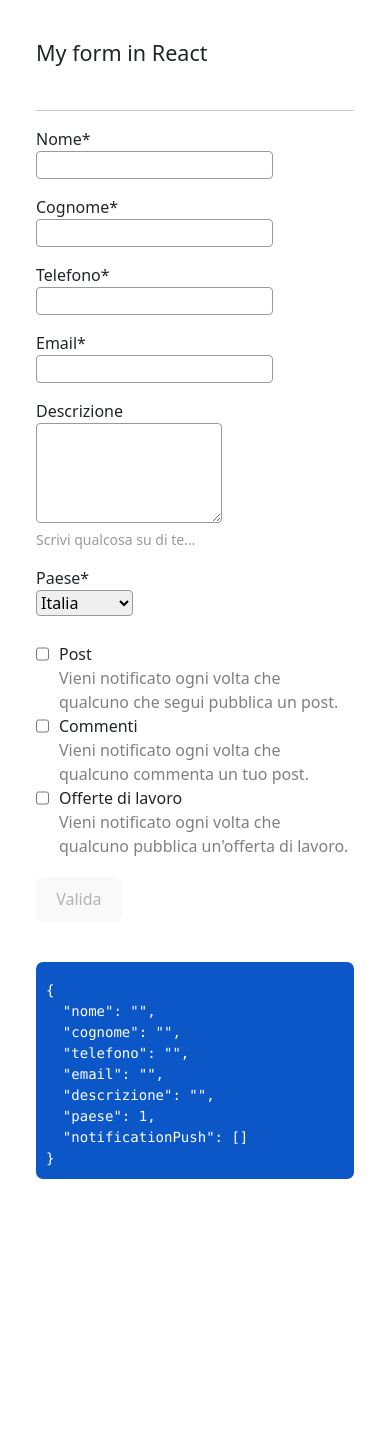
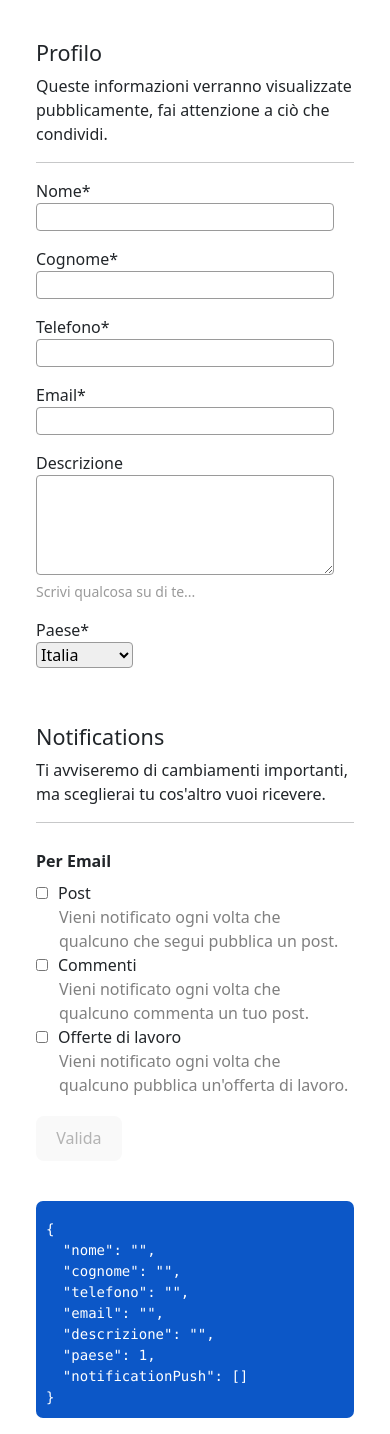
Before and after one commit to borisminardo/project-react-training, a React (Vite) app: page / in a window 390 px wide. Before the commit the page ends 1195 px from the top, so only its background shows below. Built offline with nearby package versions, Linux system fonts and the light colour scheme.

Commit message:
css responsive

```diff
--- a/src/components/atoms/FormBase/MyCustomFormBase.tsx
+++ b/src/components/atoms/FormBase/MyCustomFormBase.tsx
@@ -11,6 +11,7 @@ import TelefonoInput from "../baseUiWrapper/telefonoInput/TelefonoInput";
 import { selectValues } from "../../../interfaces/viewModel/selectValues";
 import BaseGroupCheckBox from "../baseUi/BaseGroupCheckBox";
 import { checkBoxValues } from "../../../interfaces/viewModel/checkBoxNotificationValues";
+import MyHeader from "../header/MyHeader";
 
 function MyCustomFormBase() {
   //seleziona valore di default da 'selectValues'
@@ -76,7 +77,11 @@ function MyCustomFormBase() {
 
   return (
     <>
-      <hr />
+      <MyHeader
+        text="Profilo"
+        paragraf=" Queste informazioni verranno visualizzate pubblicamente, fai
+          attenzione a ciò che condividi."
+      ></MyHeader>{" "}
       <form onSubmit={handleValidForm}>
         <div className="form--row">
           <NomeInput
@@ -155,7 +160,6 @@ function MyCustomFormBase() {
             }}
           ></DescriptionTextArea>
         </div>
-
         <CountrySelect
           labelname="Paese*"
           id="paese"
@@ -169,8 +173,14 @@ function MyCustomFormBase() {
             setAlert(false);
           }}
         ></CountrySelect>
+        <MyHeader
+          text="Notifications"
+          paragraf=" Ti avviseremo di cambiamenti importanti, ma sceglierai tu cos'altro
+          vuoi ricevere."
+        ></MyHeader>{" "}
         <div className="padding--top">
           <BaseGroupCheckBox
+            title="Per Email"
             values={checkBoxValues}
             onChange={(selected: any) => {
               setForm({ ...form, notificationPush: selected });
--- a/src/components/atoms/baseUi/BaseCheckBox.tsx
+++ b/src/components/atoms/baseUi/BaseCheckBox.tsx
@@ -18,6 +18,7 @@ function BaseCheckBox({
     <>
       <div className="checkbox--group">
         <input
+          className="checkbox--input"
           {...otherProps}
           type="checkbox"
           id={id}
--- a/src/components/atoms/baseUi/BaseGroupCheckBox.tsx
+++ b/src/components/atoms/baseUi/BaseGroupCheckBox.tsx
@@ -3,6 +3,7 @@ import BaseCheckBox from "./BaseCheckBox";
 
 function BaseGroupCheckBox({
   values,
+  title,
   errorMessage,
   onChange,
   ...otherProps
@@ -26,7 +27,7 @@ function BaseGroupCheckBox({
   };
   return (
     <div>
-      {/*  <pre>{JSON.stringify(values, undefined, 2)}</pre> */}
+      <legend className="legend--bold"> {title}</legend>
       {values.map((checkbox: any) => {
         return (
           <BaseCheckBox
--- a/src/components/atoms/header/MyHeader.tsx
+++ b/src/components/atoms/header/MyHeader.tsx
@@ -6,15 +6,15 @@ import Col from "react-bootstrap/Col";
 function MyHeader(prop: any) {
   return (
     <>
-      {/*   <Card body> */}
       <div className="header--box">
         <Row className="row-align-center">
-          <Col xs md="auto">
+          <Col>
             <h4>{prop.text}</h4>
+            <p>{prop.paragraf}</p>
+            <hr />
           </Col>
         </Row>
       </div>
-      {/* </Card> */}
     </>
   );
 }
--- a/src/components/molecules/form/MyCustomForm.tsx
+++ b/src/components/molecules/form/MyCustomForm.tsx
@@ -9,7 +9,6 @@ function MyCustomForm() {
   return (
     <>
       <Container className="container-width">
-        <MyHeader text="My form in React"></MyHeader>
         <Row className="row-align-center">
           <Col xs md="auto">
             <MyCustomFormBase></MyCustomFormBase>
--- a/src/index.css
+++ b/src/index.css
@@ -50,7 +50,7 @@ padding-top: 10px;
 }
 
 .header--box{
-  padding: 40px 0 20px 0;
+  padding: 40px 0 0 0;
 }
 
 input, label {
@@ -140,6 +140,11 @@ button:active {
     margin-left : 10px
   }
 
+  .legend--bold{
+    font-weight: bold;
+    font-size: medium;
+  }
+
 
 @media (prefers-color-scheme: light) {
   :root {
@@ -160,8 +165,12 @@ button:active {
     float:none;
     margin-right:20px;
   }
-  textarea{
-    width: 186px;
+
+  input, textarea{
+    width:100%;
+  }
+  .checkbox--input{
+    width:12px;
   }
 }
 
```
